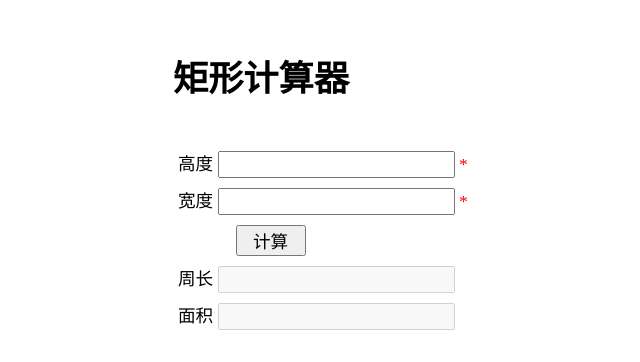
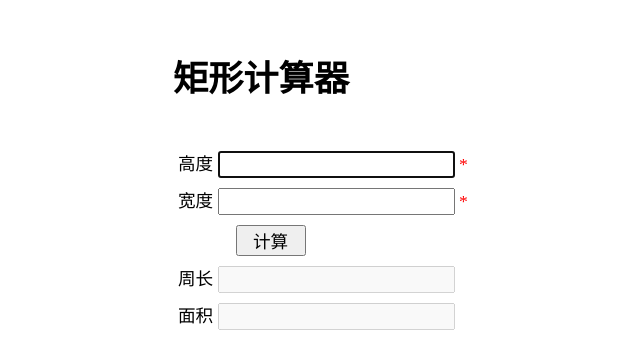
Before and after one commit to weijia0208/rectangle, a website: page index.html in a window 1280 px wide. Shown: the whole page, without its empty margins (282-922 px from the left). Drawn offline with nearby package versions, Linux system fonts and the light colour scheme.

```diff
--- a/index.html
+++ b/index.html
@@ -10,7 +10,7 @@
     <h1>矩形计算器</h1>
     <br>
     <label>高度</label>
-    <input type="text" id="height">
+    <input type="text" id="height" autofocus>
     <span>*</span>
     <br>
     <div id="height-validation"></div>
```
